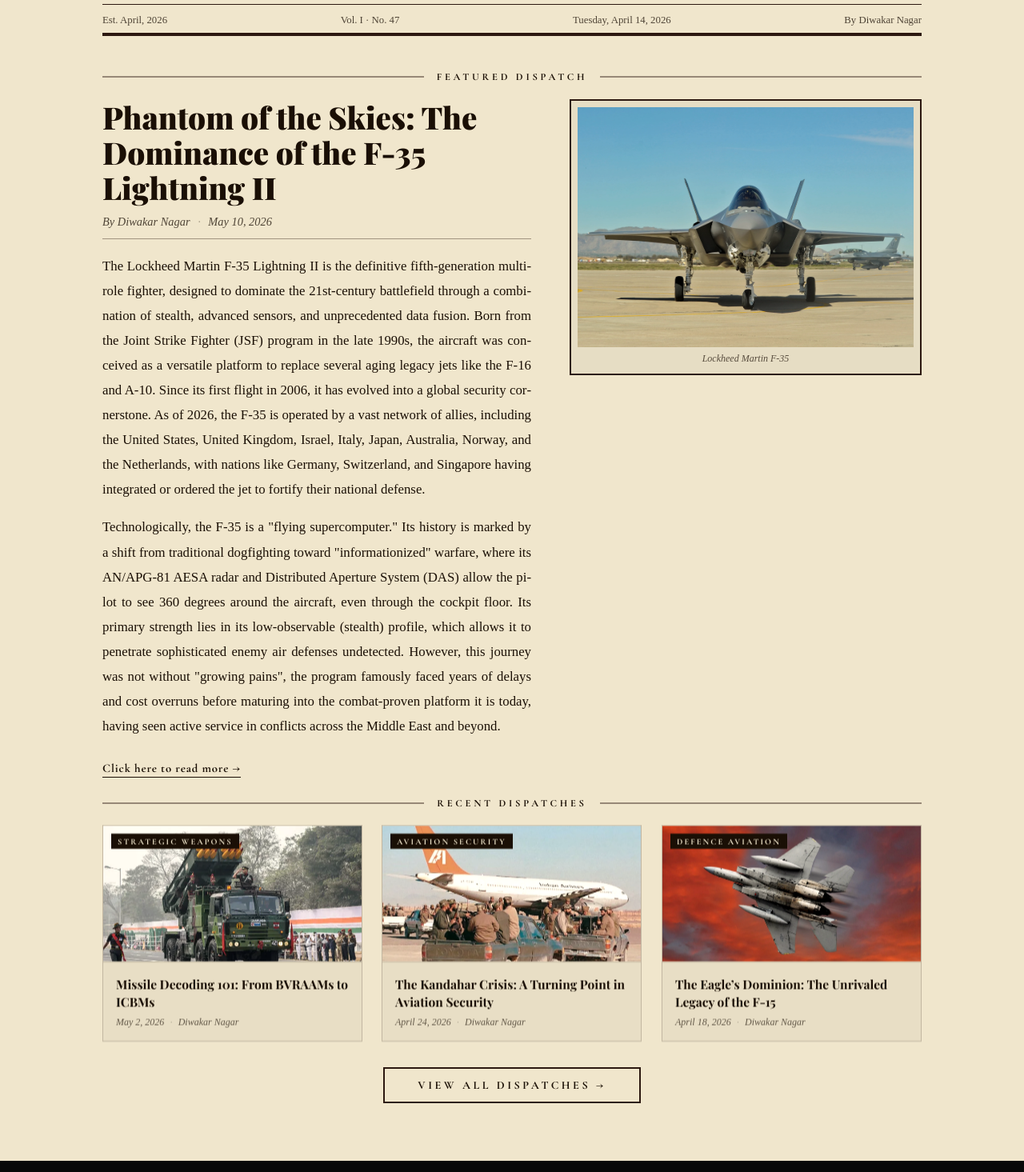
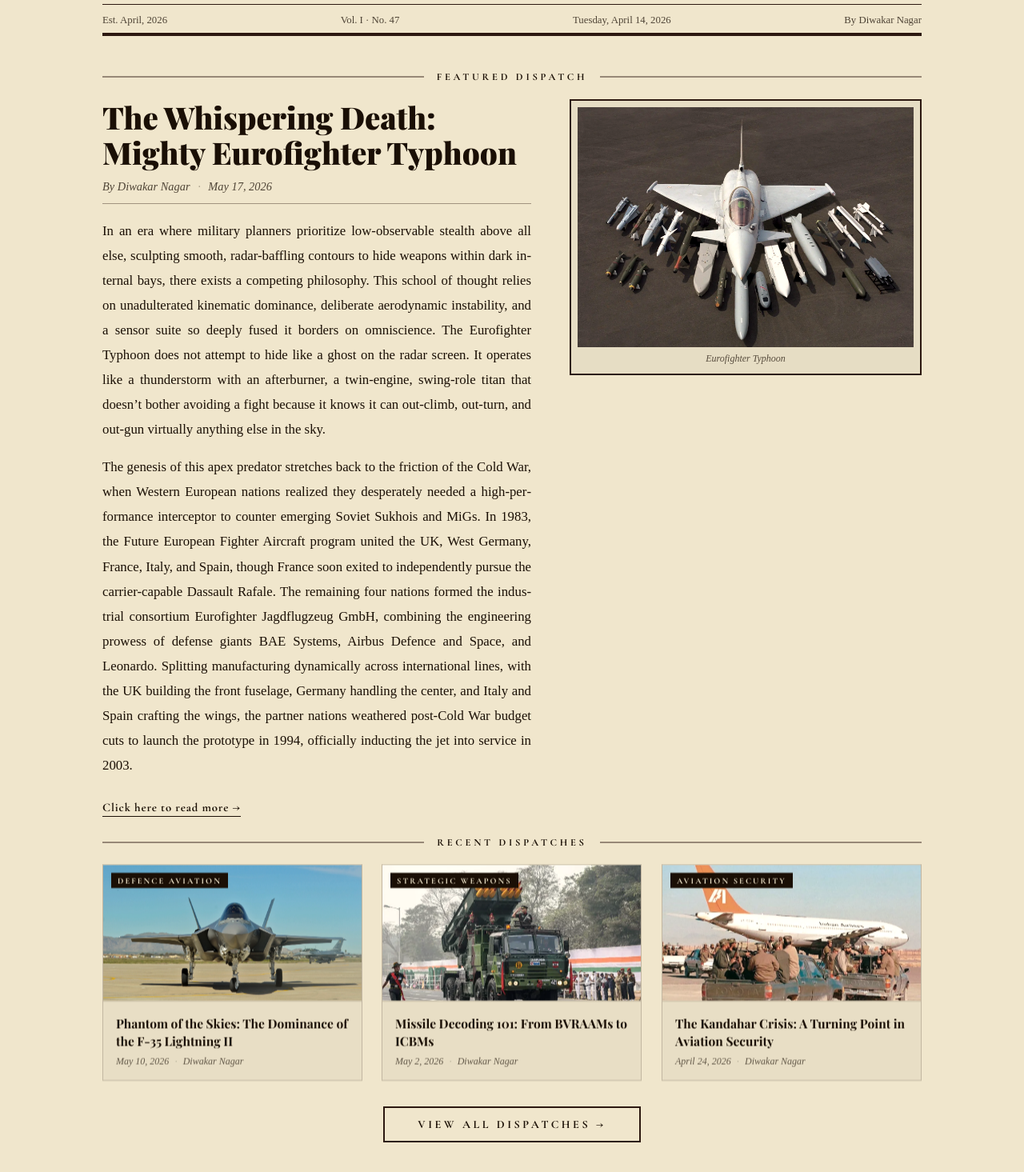
Before and after one commit to diwakar-web/AeroXplore.in, a React (Vite) app in the folder Frontend/: page / in a window 1280 px wide. Shown: the part 225-1690 px from the top of the page at 80% size. Built offline with nearby package versions, Linux system fonts and the light colour scheme; no server answers; a web font is replaced by a local one.

Commit message:
feat: add newsletter broadcast utility, blog archive page, and UI enhancements including scroll-to-top and custom animations

```diff
--- a/Frontend/src/CSS/AllBlogs.css
+++ b/Frontend/src/CSS/AllBlogs.css
@@ -1,5 +1,5 @@
 /* ═══════════════════════════════════════════════════════════
-   ALLBLOGS.CSS — AeroXplore Archive Page
+   ALLBLOGS.CSS ,  AeroXplore Archive Page
    Matches the newspaper/dark theme of Home.css
 ═══════════════════════════════════════════════════════════ */
 
--- a/Frontend/src/Pages/AllBlogs.jsx
+++ b/Frontend/src/Pages/AllBlogs.jsx
@@ -3,9 +3,17 @@
 import '../CSS/AllBlogs.css';
 import useScrollReveal from '../hooks/useScrollReveal';
 
-// ─── Blog Data (single source of truth — keep in sync with Home.jsx) ──────────
+// ─── Blog Data (single source of truth ,  keep in sync with Home.jsx) ──────────
 const allBlogPosts = [
-   {
+  {
+    id: 'typhoon',
+    title: "The Whispering Death: Mighty Eurofighter Typhoon",
+    date: 'May 17, 2026',
+    author: 'Diwakar Nagar',
+    image: '/images/typhoon.webp',
+    category: 'Defence Aviation',
+  },
+  {
     id: 'f-35',
     title: "Phantom of the Skies: The Dominance of the F-35 Lightning II",
     date: 'May 10, 2026',
--- a/Frontend/src/Pages/BlogPost.jsx
+++ b/Frontend/src/Pages/BlogPost.jsx
@@ -6,6 +6,22 @@
 const API_BASE = import.meta.env.VITE_API_BASE || 'http://localhost:5000/api';
 
 const postData = {
+  'typhoon': {
+    title: "The Whispering Death: Mighty Eurofighter Typhoon",
+    date: 'May 17, 2026',
+    author: 'Diwakar Nagar',
+    category: 'Defence Aviation',
+    image: '/images/typhoon.webp',
+    thought: "Aviation is proof that given the will, we have the capacity to achieve the impossible.",
+    content: [
+      "In an era where military planners prioritize low-observable stealth above all else, sculpting smooth, radar-baffling contours to hide weapons within dark internal bays, there exists a competing philosophy. This school of thought relies on unadulterated kinematic dominance, deliberate aerodynamic instability, and a sensor suite so deeply fused it borders on omniscience. The Eurofighter Typhoon does not attempt to hide like a ghost on the radar screen. It operates like a thunderstorm with an afterburner, a twin-engine, swing-role titan that doesn’t bother avoiding a fight because it knows it can out-climb, out-turn, and out-gun virtually anything else in the sky.",
+      "The genesis of this apex predator stretches back to the friction of the Cold War, when Western European nations realized they desperately needed a high-performance interceptor to counter emerging Soviet Sukhois and MiGs. In 1983, the Future European Fighter Aircraft program united the UK, West Germany, France, Italy, and Spain, though France soon exited to independently pursue the carrier-capable Dassault Rafale. The remaining four nations formed the industrial consortium Eurofighter Jagdflugzeug GmbH, combining the engineering prowess of defense giants BAE Systems, Airbus Defence and Space, and Leonardo. Splitting manufacturing dynamically across international lines, with the UK building the front fuselage, Germany handling the center, and Italy and Spain crafting the wings, the partner nations weathered post-Cold War budget cuts to launch the prototype in 1994, officially inducting the jet into service in 2003.",
+      "The Typhoon looks menacing because the unforgiving physics of high-altitude dogfighting demand it. Its iconic silhouette features a sprawling delta wing paired with active, close-coupled foreplane canards designed with intentionally relaxed stability. By deliberately engineering an airframe that inherently wants to tumble out of the sky, designers unlocked staggering instantaneous turn rates and unprecedented supersonic maneuverability, all kept in check by a quadruplex digital fly-by-wire system that grants the pilot \"carefree handling.\" Beneath its skin, twin Eurojet EJ200 turbofans unleash over 40,000 pounds of thrust, pushing the jet to Mach 2 and allowing it to \"supercruise\" at Mach 1.5 without using fuel-guzzling afterburners. This brute strength is guided by a cutting-edge Captor-E Active Electronically Scanned Array (AESA) radar working alongside the PIRATE Infrared Search and Track sensor, allowing the Typhoon to silently stalk multiple targets via their thermal signatures.",
+      "When the time comes to project force, the Typhoon proudly exhibits its teeth across 13 external hardpoints, carrying a massive maximum payload of 9,000 kilograms (19,800 pounds). For air-to-air engagements, its primary hammer is the MBDA Meteor, a revolutionary beyond-visual-range missile propelled by a ramjet motor that boasts the largest \"no-escape zone\" in the world, supplemented by infrared-guided ASRAAM and IRIS-T missiles coupled to a Striker II Helmet-Mounted Display. When operating in ground-attack or suppression roles, it transforms into a heavy-duty weapons truck, raining down destruction via Storm Shadow or Taurus stealth cruise missiles for bunker-busting, alongside heavy volleys of Brimstone precision-guided missiles designed to wipe out moving enemy armor with pinpoint accuracy.",
+      "This lethal capability has made the Typhoon a massive commercial and strategic success, serving as the frontline backbone for a rapidly expanding global footprint. Beyond its four core European creators, the United Kingdom, Germany, Italy, and Spain, the fighter has earned a trusted home within the air wings of Austria, Saudi Arabia, Oman, Kuwait, and Qatar. The airframe's operational record is thoroughly combat-proven, having logged thousands of demanding real-world combat hours over Libya, Iraq, and Syria under operations like the UK's Operation Shader, while also serving as NATO's primary deterrent during intense Baltic Air Policing missions. Having officially shattered the historic milestone of one million flying hours across the global fleet, its structural reliability and high availability rates remain completely undisputed.",
+      "Rather than facing retirement, the Eurofighter is currently entering a dramatic industrial resurgence. To meet a volatile geopolitical landscape and bridge the gap to sixth-generation programs like GCAP and FCAS, production is doubling while the consortium aggressively rolls out its Mid-Life Upgrade (MLU) and Long Term Evolution (LTE) frameworks. This comprehensive modernization introduces a completely overhauled avionics architecture, artificial intelligence-assisted data fusion, and an advanced electronic warfare suite, ensuring the Typhoon will remain a digitally connected, network-centric node capable of dominating highly contested battlespaces well into the 2060s."
+    ]
+  },
   'f-35': {
     title: "Phantom of the Skies: The Dominance of the F-35 Lightning II",
     date: 'May 10, 2026',
@@ -14,11 +30,11 @@
     image: '/images/f-35.webp',
     thought: "The true measure of a man is not where he stands in moments of comfort and convenience, but where he stands at times of challenge and controversy.",
     content: [
-    "The Lockheed Martin F-35 Lightning II is the definitive fifth-generation multirole fighter, designed to dominate the 21st-century battlefield through a combination of stealth, advanced sensors, and unprecedented data fusion. Born from the Joint Strike Fighter (JSF) program in the late 1990s, the aircraft was conceived as a versatile platform to replace several aging legacy jets like the F-16 and A-10. Since its first flight in 2006, it has evolved into a global security cornerstone. As of 2026, the F-35 is operated by a vast network of allies, including the United States, United Kingdom, Israel, Italy, Japan, Australia, Norway, and the Netherlands, with nations like Germany, Switzerland, and Singapore having integrated or ordered the jet to fortify their national defense.",
-    "Technologically, the F-35 is a \"flying supercomputer.\" Its history is marked by a shift from traditional dogfighting toward \"informationized\" warfare, where its AN/APG-81 AESA radar and Distributed Aperture System (DAS) allow the pilot to see 360 degrees around the aircraft, even through the cockpit floor. Its primary strength lies in its low-observable (stealth) profile, which allows it to penetrate sophisticated enemy air defenses undetected. However, this journey was not without \"growing pains\", the program famously faced years of delays and cost overruns before maturing into the combat-proven platform it is today, having seen active service in conflicts across the Middle East and beyond.",
-    "One of the jet's most versatile features is its payload capability. In its \"Stealth Mode\", it carries weapons internally to maintain a clean radar signature, typically holding two air-to-air missiles (like the AIM-120 AMRAAM) and two 2,000-pound guided bombs (such as the GBU-31 JDAM). For missions where stealth is less critical, it can enter \"Beast Mode\", utilizing external pylons to carry up to 18,000 lbs (8,160 kg) of total ordnance. Its arsenal is diverse, ranging from air-to-ground missiles and laser-guided bombs to specialized payloads like the B61-12 nuclear bomb, making it a vital deterrent in strategic defense.",
-    "The future of the Lightning II is defined by the Block 4 upgrade and Technology Refresh 3 (TR-3). These modifications act as a massive \"brain transplant\" for the aircraft, increasing its onboard processing power by 25 times and its memory capacity significantly. These upgrades will enable the F-35 to act as a \"quarterback of the sky\", controlling teams of autonomous drones known as Collaborative Combat Aircraft (CCAs). Future mods also include improved electronic warfare suites and the ability to integrate next-generation long-range precision weapons, ensuring the jet stays ahead of evolving cyber and kinetic threats.",
-    "In the global arena, the F-35 faces competition from other high-tech platforms, though few match its integrated sensor ecosystem. Its primary rivals include the Russian Sukhoi Su-57 and the Chinese Chengdu J-20, both of which claim stealth capabilities. In the export market, it also competes with European 4.5-generation jets like the Eurofighter Typhoon and the Dassault Rafale. However, the F-35’s unique advantage remains its interoperability; because so many allied nations fly the same jet, they can share data in real-time on the battlefield, creating a unified and nearly impenetrable digital wall that no other single fighter can currently replicate."
+      "The Lockheed Martin F-35 Lightning II is the definitive fifth-generation multirole fighter, designed to dominate the 21st-century battlefield through a combination of stealth, advanced sensors, and unprecedented data fusion. Born from the Joint Strike Fighter (JSF) program in the late 1990s, the aircraft was conceived as a versatile platform to replace several aging legacy jets like the F-16 and A-10. Since its first flight in 2006, it has evolved into a global security cornerstone. As of 2026, the F-35 is operated by a vast network of allies, including the United States, United Kingdom, Israel, Italy, Japan, Australia, Norway, and the Netherlands, with nations like Germany, Switzerland, and Singapore having integrated or ordered the jet to fortify their national defense.",
+      "Technologically, the F-35 is a \"flying supercomputer.\" Its history is marked by a shift from traditional dogfighting toward \"informationized\" warfare, where its AN/APG-81 AESA radar and Distributed Aperture System (DAS) allow the pilot to see 360 degrees around the aircraft, even through the cockpit floor. Its primary strength lies in its low-observable (stealth) profile, which allows it to penetrate sophisticated enemy air defenses undetected. However, this journey was not without \"growing pains\", the program famously faced years of delays and cost overruns before maturing into the combat-proven platform it is today, having seen active service in conflicts across the Middle East and beyond.",
+      "One of the jet's most versatile features is its payload capability. In its \"Stealth Mode\", it carries weapons internally to maintain a clean radar signature, typically holding two air-to-air missiles (like the AIM-120 AMRAAM) and two 2,000-pound guided bombs (such as the GBU-31 JDAM). For missions where stealth is less critical, it can enter \"Beast Mode\", utilizing external pylons to carry up to 18,000 lbs (8,160 kg) of total ordnance. Its arsenal is diverse, ranging from air-to-ground missiles and laser-guided bombs to specialized payloads like the B61-12 nuclear bomb, making it a vital deterrent in strategic defense.",
+      "The future of the Lightning II is defined by the Block 4 upgrade and Technology Refresh 3 (TR-3). These modifications act as a massive \"brain transplant\" for the aircraft, increasing its onboard processing power by 25 times and its memory capacity significantly. These upgrades will enable the F-35 to act as a \"quarterback of the sky\", controlling teams of autonomous drones known as Collaborative Combat Aircraft (CCAs). Future mods also include improved electronic warfare suites and the ability to integrate next-generation long-range precision weapons, ensuring the jet stays ahead of evolving cyber and kinetic threats.",
+      "In the global arena, the F-35 faces competition from other high-tech platforms, though few match its integrated sensor ecosystem. Its primary rivals include the Russian Sukhoi Su-57 and the Chinese Chengdu J-20, both of which claim stealth capabilities. In the export market, it also competes with European 4.5-generation jets like the Eurofighter Typhoon and the Dassault Rafale. However, the F-35’s unique advantage remains its interoperability; because so many allied nations fly the same jet, they can share data in real-time on the battlefield, creating a unified and nearly impenetrable digital wall that no other single fighter can currently replicate."
     ]
   },
   'missile': {
@@ -73,7 +89,7 @@
     author: 'Diwakar Nagar',
     category: 'Defence Aviation',
     image: '/images/tejas.webp',
-    thought: "The trajectory of Indian aerospace points only upward — and the world is finally paying attention.",
+    thought: "The trajectory of Indian aerospace points only upward ,  and the world is finally paying attention.",
     content: [
       "For decades, the Indian Air Force relied heavily on foreign workhorses to guard its skies, but the HAL Tejas, India’s indigenous Light Combat Aircraft (LCA), has fundamentally rewritten that narrative. As a 4.5-generation, delta-wing fighter, the Tejas is far more than a replacement for the aging MiG-21 fleet; it is the cornerstone of India's Atmanirbhar (self-reliant) aerospace ecosystem. By fostering a domestic network of hundreds of private suppliers and laboratories, the Tejas program retains critical defense capital within the country, ensuring that India isn't just a buyer of global defense technology, but a sovereign creator of it.",
       "The aircraft is currently evolving through three primary versions to meet the IAF's expanding needs. The Mk1 served as the proof of concept, proving that India could master a supersonic, fly-by-wire fighter. Its successor, the Mk1A, is the current production standard, featuring over 40 major improvements like the indigenous Uttam AESA Radar and an advanced Electronic Warfare suite. Looking ahead, the Mk2 is being developed as a \"Medium Weight Fighter.\" Expected to have its first flight by the end of 2026, the Mk2 will be larger, carry a much heavier payload, and use the more powerful GE F414 engine, bridging the gap between light interceptors and heavy strike fighters.",
@@ -244,7 +260,7 @@
             )}
 
             <div className="bp-vote-container" data-reveal="fade-up" style={{ '--reveal-delay': `${(post.content.length + 1) * 0.1}s` }}>
-              <h3 className="bp-vote-title">Worth your scroll?</h3>
+              <h3 className="bp-vote-title">Your scroll brought you here… worth it?</h3>
               <div className="bp-vote-buttons">
                 <button
                   type="button"
@@ -278,7 +294,7 @@
 
             <div className="bp-footer-row">
               <Link to="/" className="bp-back-link" id="bp-return-home">← Return to AeroXplore</Link>
-              <span className="bp-author-sig">— {post.author}</span>
+              <span className="bp-author-sig">,  {post.author}</span>
             </div>
           </div>
         </div>
--- a/Frontend/src/Pages/Home.jsx
+++ b/Frontend/src/Pages/Home.jsx
@@ -5,16 +5,25 @@
 import logo from '../assets/logo.webp';
 
 const featuredPost = {
-  id: 'f-35',
-  title: "Phantom of the Skies: The Dominance of the F-35 Lightning II",
-  date: 'May 10, 2026',
+  id: 'typhoon',
+  title: "The Whispering Death: Mighty Eurofighter Typhoon",
+  date: 'May 17, 2026',
   author: 'Diwakar Nagar',
-  caption: 'Lockheed Martin F-35',
-  para1: `The Lockheed Martin F-35 Lightning II is the definitive fifth-generation multirole fighter, designed to dominate the 21st-century battlefield through a combination of stealth, advanced sensors, and unprecedented data fusion. Born from the Joint Strike Fighter (JSF) program in the late 1990s, the aircraft was conceived as a versatile platform to replace several aging legacy jets like the F-16 and A-10. Since its first flight in 2006, it has evolved into a global security cornerstone. As of 2026, the F-35 is operated by a vast network of allies, including the United States, United Kingdom, Israel, Italy, Japan, Australia, Norway, and the Netherlands, with nations like Germany, Switzerland, and Singapore having integrated or ordered the jet to fortify their national defense.`,
-  para2: `Technologically, the F-35 is a \"flying supercomputer.\" Its history is marked by a shift from traditional dogfighting toward \"informationized\" warfare, where its AN/APG-81 AESA radar and Distributed Aperture System (DAS) allow the pilot to see 360 degrees around the aircraft, even through the cockpit floor. Its primary strength lies in its low-observable (stealth) profile, which allows it to penetrate sophisticated enemy air defenses undetected. However, this journey was not without \"growing pains\", the program famously faced years of delays and cost overruns before maturing into the combat-proven platform it is today, having seen active service in conflicts across the Middle East and beyond.`
+  caption: 'Eurofighter Typhoon',
+  para1: `In an era where military planners prioritize low-observable stealth above all else, sculpting smooth, radar-baffling contours to hide weapons within dark internal bays, there exists a competing philosophy. This school of thought relies on unadulterated kinematic dominance, deliberate aerodynamic instability, and a sensor suite so deeply fused it borders on omniscience. The Eurofighter Typhoon does not attempt to hide like a ghost on the radar screen. It operates like a thunderstorm with an afterburner, a twin-engine, swing-role titan that doesn’t bother avoiding a fight because it knows it can out-climb, out-turn, and out-gun virtually anything else in the sky.`,
+  para2: `The genesis of this apex predator stretches back to the friction of the Cold War, when Western European nations realized they desperately needed a high-performance interceptor to counter emerging Soviet Sukhois and MiGs. In 1983, the Future European Fighter Aircraft program united the UK, West Germany, France, Italy, and Spain, though France soon exited to independently pursue the carrier-capable Dassault Rafale. The remaining four nations formed the industrial consortium Eurofighter Jagdflugzeug GmbH, combining the engineering prowess of defense giants BAE Systems, Airbus Defence and Space, and Leonardo. Splitting manufacturing dynamically across international lines, with the UK building the front fuselage, Germany handling the center, and Italy and Spain crafting the wings, the partner nations weathered post-Cold War budget cuts to launch the prototype in 1994, officially inducting the jet into service in 2003.`
 };
 
 const blogPosts = [
+  {
+    id: 'f-35',
+    title: 'Phantom of the Skies: The Dominance of the F-35 Lightning II',
+    date: 'May 10, 2026',
+    author: 'Diwakar Nagar',
+    image: '/images/f-35.webp',
+    category: 'Defence Aviation',
+  },
+
   {
     id: 'missile',
     title: "Missile Decoding 101: From BVRAAMs to ICBMs",
@@ -31,14 +40,7 @@
     image: '/images/ic-814.webp',
     category: 'Aviation Security',
   },
-  {
-    id: 'f-15',
-    title: 'The Eagle’s Dominion: The Unrivaled Legacy of the F-15',
-    date: 'April 18, 2026',
-    author: 'Diwakar Nagar',
-    image: '/images/f-15.webp',
-    category: 'Defence Aviation',
-  },
+
 
 ];
 
@@ -161,7 +163,7 @@
               <div className="featured-right" data-reveal="fade-right" style={{ '--reveal-delay': '0.3s' }}>
                 <div className="featured-photo-frame">
                   <img
-                    src="/images/f-35.webp"
+                    src="/images/typhoon.webp"
                     alt="Featured Article"
                     className="featured-photo"
                   />
@@ -384,7 +386,7 @@
             <div className="footer-col">
               <h4 className="footer-col-title">The Correspondent</h4>
               <p className="footer-bio">
-                Diwakar Nagar — aviation enthusiast, engineering student, and  blogger. Writing about the skies so you
+                Diwakar Nagar ,  aviation enthusiast, engineering student, and  blogger. Writing about the skies so you
                 can understand them better.
               </p>
               <div className="footer-social">
--- a/Frontend/src/components/ScrollToTop.jsx
+++ b/Frontend/src/components/ScrollToTop.jsx
@@ -15,5 +15,5 @@
     window.scrollTo({ top: 0, left: 0, behavior: 'instant' });
   }, [pathname]);
 
-  return null; // renders nothing — purely a side-effect component
+  return null; // renders nothing ,  purely a side-effect component
 }
```
Also changed, not shown: Frontend/src/CSS/animations.css (+10 -10 lines), 2 other files (tests, documents, lock files or other folders).
